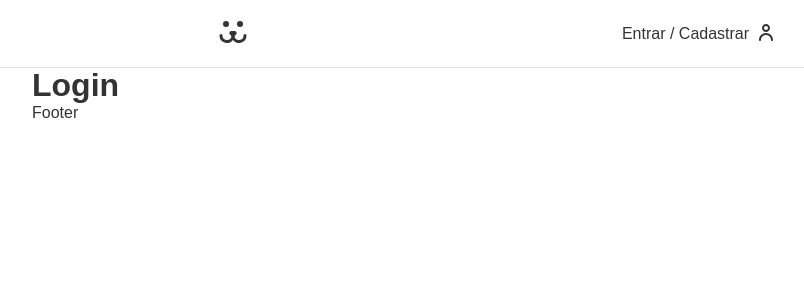
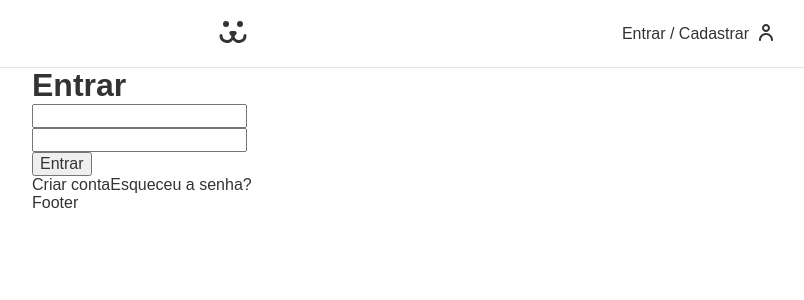
Before and after one commit to saulomartins1/dogz, a React (Vite) app: page /login in a window 1280 px wide. Shown: the top 300 px of the page, without its empty margins (144-948 px from the left). Built offline with nearby package versions, Linux system fonts and the light colour scheme.

Commit message:
Added: LoginCreate/LoginForm/LoginPassReset.jsx | Login.jsx nested routes included | LoginForm fetch API testing to return JWT-Auth

```diff
--- a/src/App.jsx
+++ b/src/App.jsx
@@ -16,7 +16,7 @@ function App() {
                 <Header />
                 <Routes>
                     <Route path='/' element={<Home />} />
-                    <Route path='/login' element={<Login />} />
+                    <Route path='/login/*' element={<Login />} />
                 </Routes>
                 <Footer />
             </BrowserRouter>
--- a/src/Components/Login/Login.jsx
+++ b/src/Components/Login/Login.jsx
@@ -1,8 +1,18 @@
 import React from 'react'
+import { Routes, Route } from 'react-router-dom'
+import LoginForm from './LoginForm'
+import LoginCreate from './LoginCreate'
+import LoginPassReset from './LoginPassReset'
 
 function Login() {
     return (
-        <h1>Login</h1>
+        <>
+            <Routes>
+                <Route path='/' element={<LoginForm />} />
+                <Route path='criar' element={<LoginCreate />} />
+                <Route path='recuperar' element={<LoginPassReset />} />
+            </Routes>
+        </>
     )
 }
 
--- /dev/null
+++ b/src/Components/Login/LoginCreate.jsx
@@ -0,0 +1,9 @@
+import React from 'react'
+
+function LoginCreate() {
+    return (
+        <div>LoginCreate</div>
+    )
+}
+
+export default LoginCreate
--- /dev/null
+++ b/src/Components/Login/LoginForm.jsx
@@ -0,0 +1,45 @@
+import React from 'react'
+import { Link } from 'react-router-dom'
+
+function LoginForm() {
+
+    const [username, setUsername] = React.useState('');
+    const [password, setPassword] = React.useState('');
+
+    function handleLogin(e) {
+        e.preventDefault();
+
+        //Fetch na API
+        fetch(`https://dogsapi.origamid.dev/json/jwt-auth/v1/token`, {
+            method: "POST",
+            headers: {
+                'Content-Type': "application/json"
+            },
+            body: JSON.stringify({
+                username,
+                password,
+            })
+        }).then((response) => {
+            console.log(response)
+            return response.json();
+        }).then((json) => console.log(json))
+
+    }
+
+    return (
+        <form onSubmit={handleLogin}>
+            <h1>Entrar</h1>
+
+            <input type="text" value={username} onChange={({ target }) => setUsername(target.value)} />
+
+            <input type="password" value={password} onChange={({ target }) => setPassword(target.value)} />
+
+            <button>Entrar</button>
+
+            <Link to="criar">Criar conta</Link>
+            <Link to="recuperar">Esqueceu a senha?</Link>
+        </form >
+    )
+}
+
+export default LoginForm
--- /dev/null
+++ b/src/Components/Login/LoginPassReset.jsx
@@ -0,0 +1,9 @@
+import React from 'react'
+
+function LoginPassReset() {
+    return (
+        <div>LoginPassReset</div>
+    )
+}
+
+export default LoginPassReset
```
